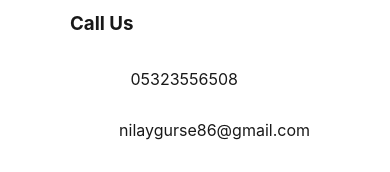
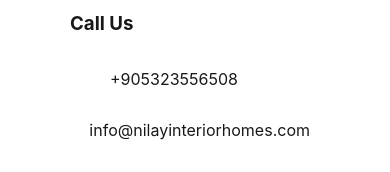
Before and after one commit to mikcheal101/nilay-homes, a React (Create React App) app: page /contact in a window 390 px wide. Shown: the part 363-535 px from the top of the page. Built offline with nearby package versions, Linux system fonts and the light colour scheme; some icons are missing.

Commit message:
- changed mobile number - changed email address

```diff
--- a/src/Components/Contact/Contact.js
+++ b/src/Components/Contact/Contact.js
@@ -35,11 +35,11 @@
           <h3>Call Us</h3>
           <div className={styles.phone}>
             <Icon name="phone" />
-            <p>05323556508</p>
+            <p>+905323556508</p>
           </div>
           <div className={styles.email}>
             <Icon name="at" />
-            <p> nilaygurse86@gmail.com</p>
+            <p>info@nilayinteriorhomes.com</p>
           </div>
           <div className={styles.location}>
             <Icon name="location" />
```
